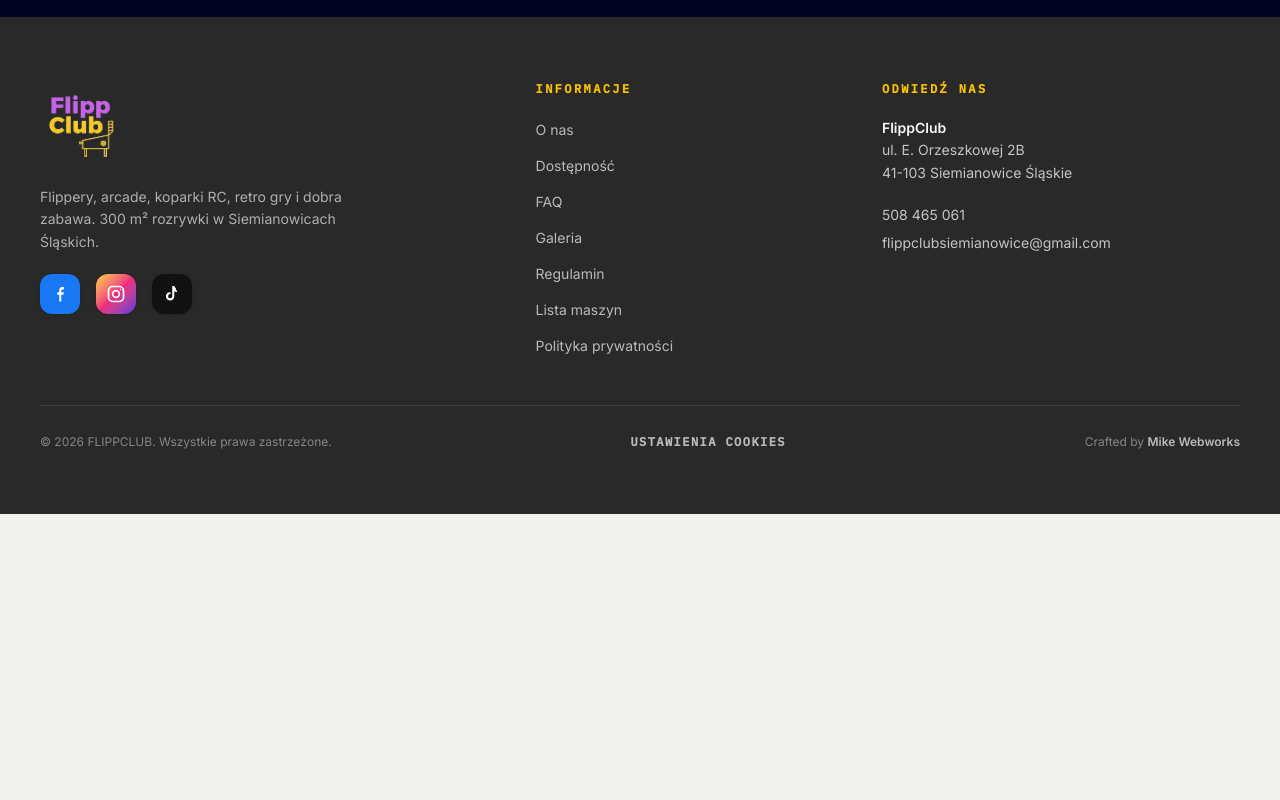
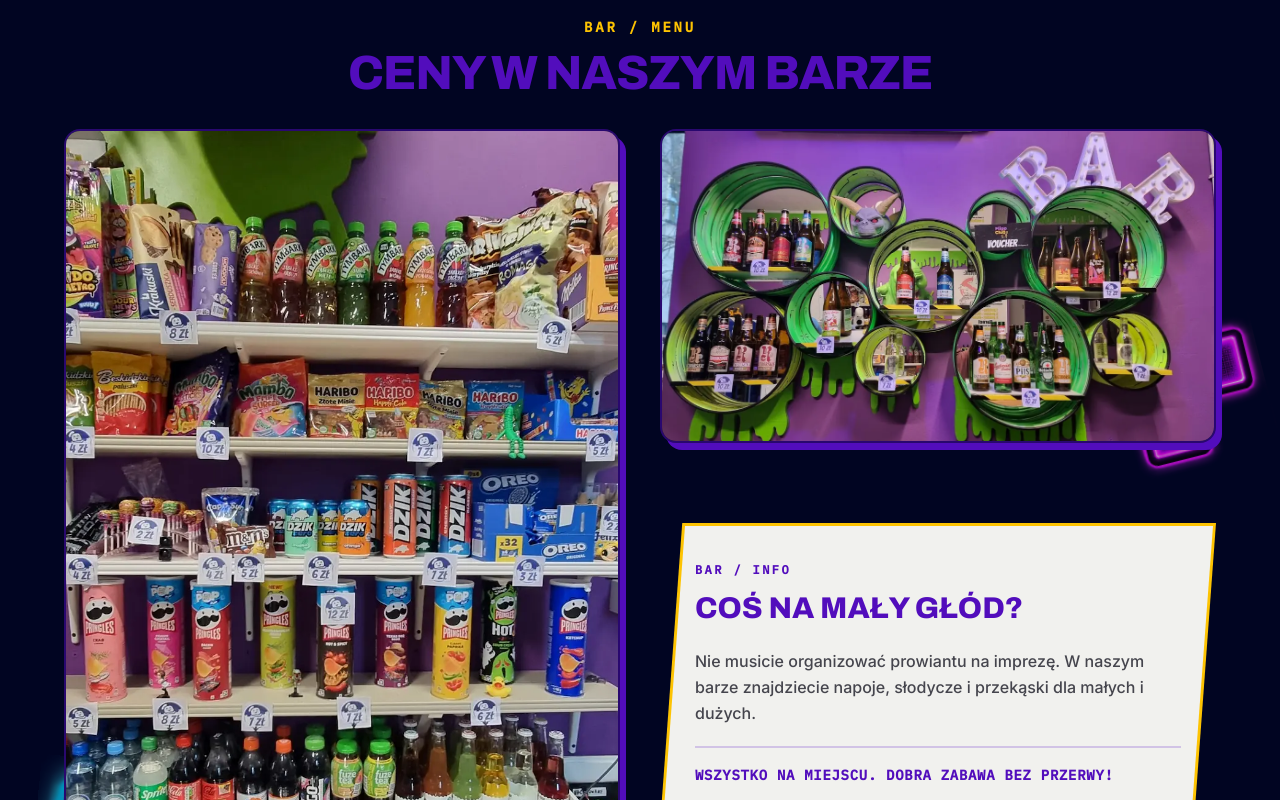
Before and after one commit to mstobrawa/flippclub, a Next.js app: page /urodziny in a window 1280 px wide. Shown: the part 4400-5200 px from the top of the page. Before the commit the page ends 4914 px from the top, so only its background shows below. Built offline with nearby package versions, Linux system fonts and the light colour scheme.

Commit message:
Refactor code structure for improved readability and maintainability

```diff
--- a/src/app/bar/page.tsx
+++ b/src/app/bar/page.tsx
@@ -10,11 +10,11 @@ export default function BarPage() {
   const [selectedImage, setSelectedImage] = useState<number | null>(null);
 
   const images = [
+    "/images/bar/bar6.webp",
     "/images/bar/bar1.webp",
     "/images/bar/bar2.webp",
     "/images/bar/bar3.webp",
-    "/images/bar/bar4.webp",
-    "/images/bar/bar5.webp",
+    "/images/bar/bar7.webp",
   ];
 
   return (
--- a/src/app/urodziny/page.tsx
+++ b/src/app/urodziny/page.tsx
@@ -441,6 +441,87 @@ export default function EventsPage() {
             </div>
           </div>
         </div>
+
+        {/* Ceny w naszym barze */}
+        <div className="mx-auto mt-20 max-w-6xl sm:mt-24">
+          <Reveal>
+            <div className="mb-8 text-center">
+              <p className="font-mono text-xs font-bold uppercase tracking-[0.2em] text-accent sm:text-sm">
+                BAR / MENU
+              </p>
+              <h2 className="mt-3 font-display text-3xl font-extrabold uppercase tracking-tight text-primary sm:text-4xl md:text-5xl">
+                Ceny w naszym barze
+              </h2>
+            </div>
+          </Reveal>
+
+          <div className="grid grid-cols-1 items-start gap-7 md:grid-cols-2 md:gap-10">
+            <Reveal>
+              <button
+                type="button"
+                onClick={() => setSelectedImage("/images/events/bar1.webp")}
+                aria-label="Powiększ zdjęcie cennika baru"
+                className="group relative block w-full overflow-hidden rounded-2xl border-2 border-primary/50 bg-[#010522] text-left shadow-[6px_7px_0_var(--color-primary)] transition duration-300 hover:-translate-y-1 hover:border-primary hover:shadow-[8px_10px_0_var(--color-primary)] focus-visible:outline focus-visible:outline-offset-4 focus-visible:outline-primary"
+              >
+                <div className="relative aspect-[3/4] overflow-hidden">
+                  <Image
+                    src="/images/bar/bar6.webp"
+                    alt="Cennik produktów w barze FlippClub"
+                    fill
+                    sizes="(max-width: 767px) 100vw, 50vw"
+                    className="object-cover transition duration-500 group-hover:scale-105"
+                  />
+                  <ImageHover />
+                </div>
+              </button>
+            </Reveal>
+
+            <Reveal delay={120}>
+              <div className="flex flex-col">
+                <button
+                  type="button"
+                  onClick={() => setSelectedImage("/images/events/bar2.webp")}
+                  aria-label="Powiększ zdjęcie cennika napojów"
+                  className="group relative block w-full overflow-hidden rounded-2xl border-2 border-primary/50 bg-[#010522] text-left shadow-[6px_7px_0_var(--color-primary)] transition duration-300 hover:-translate-y-1 hover:border-primary hover:shadow-[8px_10px_0_var(--color-primary)] focus-visible:outline focus-visible:outline-offset-4 focus-visible:outline-primary"
+                >
+                  <div className="relative aspect-video overflow-hidden">
+                    <Image
+                      src="/images/bar/bar7.webp"
+                      alt="Cennik napojów w barze FlippClub"
+                      fill
+                      sizes="(max-width: 767px) 100vw, 50vw"
+                      className="object-cover transition duration-500 group-hover:scale-105"
+                    />
+                    <ImageHover />
+                  </div>
+                </button>
+
+                {/* Informacyjny box baru */}
+                <div className="relative mt-20 bg-accent p-0.75 [clip-path:polygon(4%_0,100%_0,96%_100%,0_100%)]">
+                  <div className="bg-[#f1f1ee] px-6 py-7 [clip-path:polygon(4%_0,100%_0,96%_100%,0_100%)] sm:px-8 sm:py-9">
+                    <p className="font-mono text-xs font-bold uppercase tracking-[0.2em] text-primary">
+                      BAR / INFO
+                    </p>
+
+                    <h3 className="mt-3 font-display text-2xl font-extrabold uppercase leading-tight text-primary sm:text-3xl">
+                      Coś na mały głód?
+                    </h3>
+
+                    <p className="mt-5 text-base font-medium leading-relaxed text-[#45454d]">
+                      Nie musicie organizować prowiantu na imprezę. W naszym
+                      barze znajdziecie napoje, słodycze i przekąski dla małych
+                      i dużych.
+                    </p>
+
+                    <p className="mt-5 border-t-2 border-primary/20 pt-4 font-mono text-xs font-extrabold uppercase leading-relaxed tracking-wider text-primary sm:text-sm">
+                      Wszystko na miejscu. Dobra zabawa bez przerwy!
+                    </p>
+                  </div>
+                </div>
+              </div>
+            </Reveal>
+          </div>
+        </div>
       </div>
 
       {/* Lightbox */}
```
Also changed, not shown: public/images/bar/bar6.webp (added), public/images/bar/bar7.webp (added).
